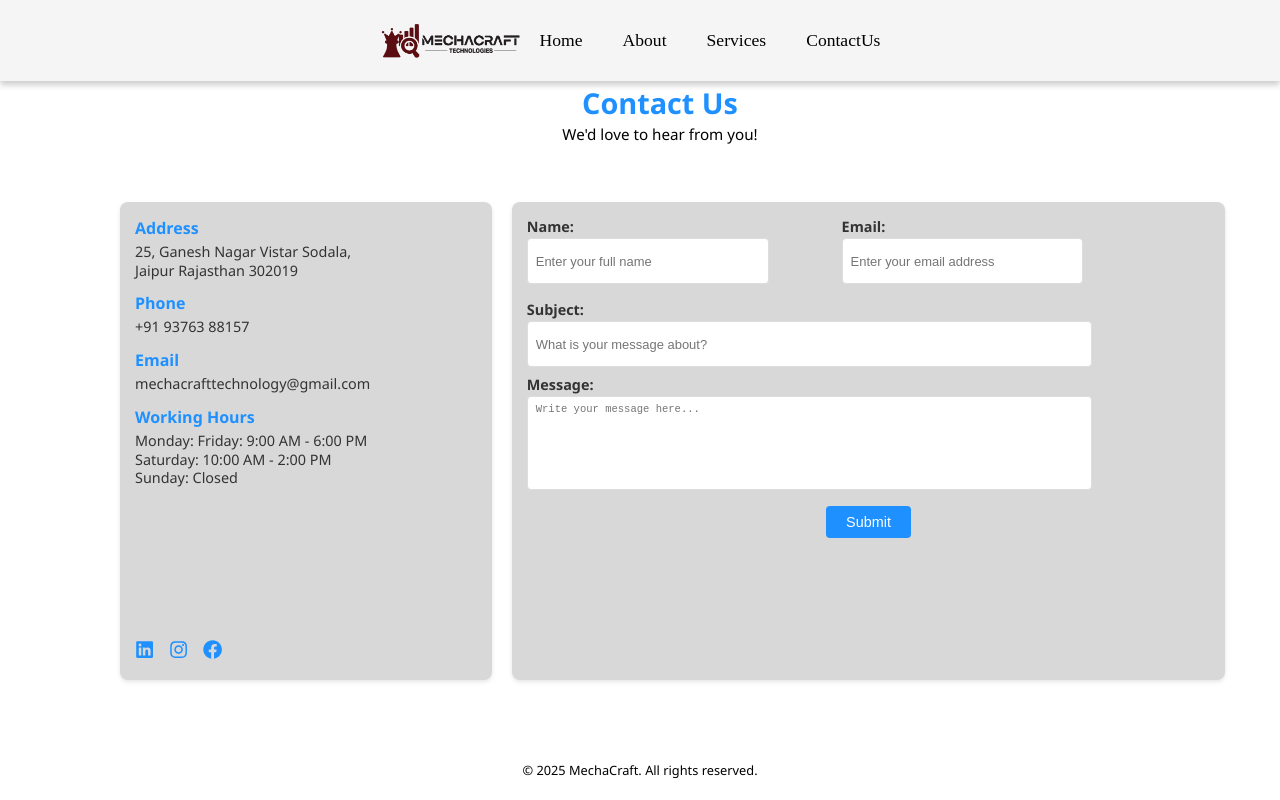
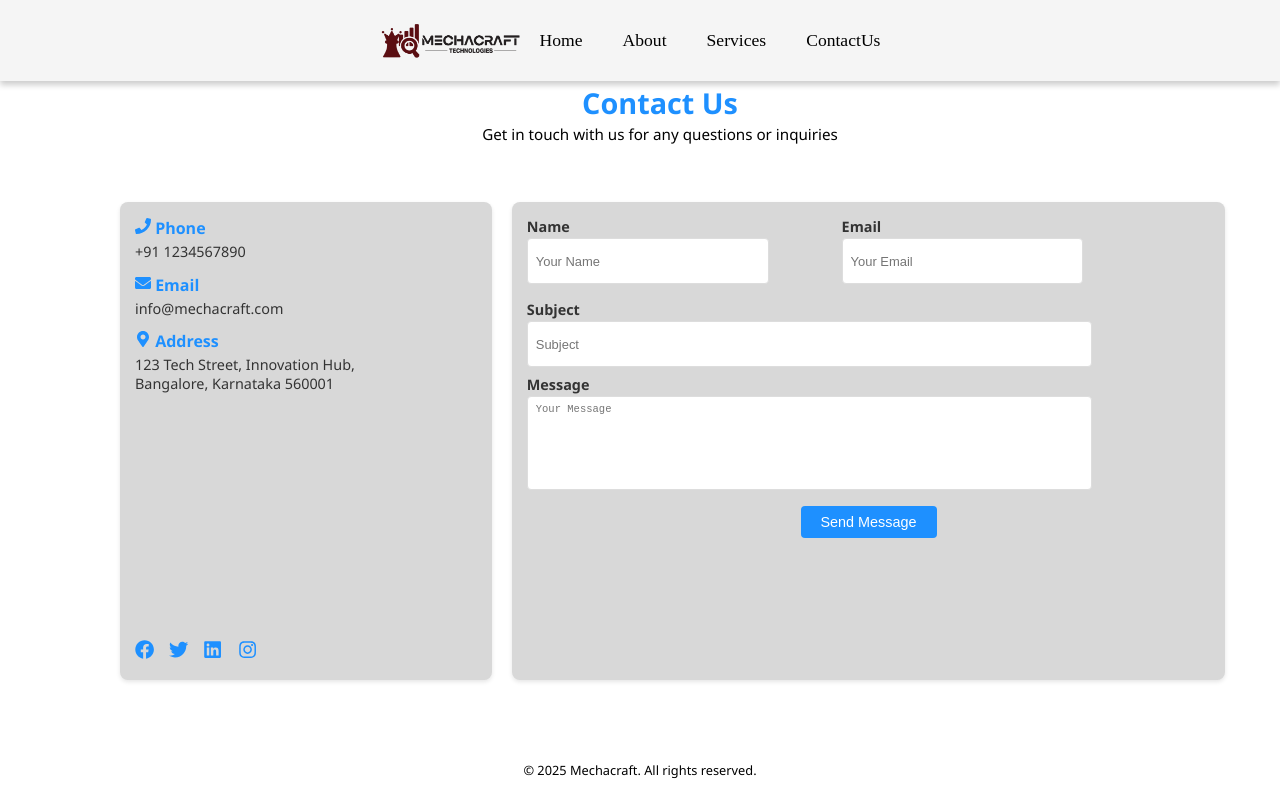
Before and after one commit to MegaBOT07/mohti, a React (Vite) app in the folder mechacraft/: page /ContactUs in a window 1280 px wide. Built offline with nearby package versions, Linux system fonts and the light colour scheme.

Commit message:
Changes to be committed: 	modified:   mechacraft/src/components/App1.jsx 	modified:   mechacraft/src/components/ContactUs.jsx 	modified:   mechacraft/src/components/Services.css 	modified:   mechacraft/src/components/Services.jsx 	modified:   mechacraft/src/components/card.css

```diff
--- a/mechacraft/src/components/ContactUs.jsx
+++ b/mechacraft/src/components/ContactUs.jsx
@@ -1,17 +1,42 @@
-import React, { useState } from "react";
-import "./ContactUs.css";
-import { FaLinkedin, FaInstagram, FaFacebook } from "react-icons/fa";
+import React from 'react';
+import './ContactUs.css';
+import { FaPhone, FaEnvelope, FaMapMarkerAlt, FaFacebook, FaTwitter, FaLinkedin, FaInstagram } from 'react-icons/fa';
 
 const ContactUs = () => {
-  const [name, setName] = useState("");
-  const [email, setEmail] = useState("");
-  const [subject, setSubject] = useState("");
-  const [message, setMessage] = useState("");
+  const handleSubmit = async (e) => {
+    e.preventDefault();
+    const formData = new FormData(e.target);
+    const data = Object.fromEntries(formData.entries());
 
-  const handleSubmit = (e) => {
-    e.preventDefault();
-    alert("Thank you for your message!");
-    // You can add logic here to send the form data
+    try {
+      const response = await fetch('https://api.emailjs.com/api/v1.0/email/send', {
+        method: 'POST',
+        headers: {
+          'Content-Type': 'application/json',
+        },
+        body: JSON.stringify({
+          service_id: 'YOUR_SERVICE_ID', // Replace with your EmailJS service ID
+          template_id: 'YOUR_TEMPLATE_ID', // Replace with your EmailJS template ID
+          user_id: 'YOUR_USER_ID', // Replace with your EmailJS user ID
+          template_params: {
+            name: data.name,
+            email: data.email,
+            subject: data.subject,
+            message: data.message,
+          }
+        }),
+      });
+
+      if (response.ok) {
+        alert('Your message has been sent successfully!');
+        e.target.reset();
+      } else {
+        throw new Error('Failed to send email');
+      }
+    } catch (error) {
+      console.error('Error:', error);
+      alert('There was an error sending your message. Please try again later.');
+    }
   };
 
   return (
@@ -19,90 +44,57 @@ const ContactUs = () => {
       <div className="contactus-content">
         <header className="contactus-header">
           <h1>Contact Us</h1>
-          <p>We'd love to hear from you!</p>
+          <p>Get in touch with us for any questions or inquiries</p>
         </header>
 
         <div className="contactus-wrapper">
           <div className="contact-info">
             <div className="info-item">
-              <h3>Address</h3>
-              <p>25, Ganesh Nagar Vistar Sodala,<br /> Jaipur Rajasthan 302019</p>
+              <h3><FaPhone /> Phone</h3>
+              <p>+91 1234567890</p>
             </div>
             <div className="info-item">
-              <h3>Phone</h3>
-              <p>+91 93763 88157</p>
+              <h3><FaEnvelope /> Email</h3>
+              <p>info@mechacraft.com</p>
             </div>
             <div className="info-item">
-              <h3>Email</h3>
-              <p>mechacrafttechnology@gmail.com</p>
-            </div>
-            <div className="info-item">
-              <h3>Working Hours</h3>
-              <p>Monday: Friday: 9:00 AM - 6:00 PM<br />
-                 Saturday: 10:00 AM - 2:00 PM<br />
-                 Sunday: Closed</p>
+              <h3><FaMapMarkerAlt /> Address</h3>
+              <p>123 Tech Street, Innovation Hub,<br />Bangalore, Karnataka 560001</p>
             </div>
             <div className="social-icons">
-              <a href="https://in.linkedin.com/company/mechacraft-technologies" target="_blank" rel="noopener noreferrer">
-                <FaLinkedin />
-              </a>
-              <a href="https://www.facebook.com/people/MechaCraft-Technologies/61559910946002/" target="_blank" rel="noopener noreferrer">
-                <FaInstagram />
-              </a>
-              <a href="https://www.instagram.com/mechacraftofficial" target="_blank" rel="noopener noreferrer">
-                <FaFacebook />
-              </a>
+              <a href="#"><FaFacebook /></a>
+              <a href="#"><FaTwitter /></a>
+              <a href="#"><FaLinkedin /></a>
+              <a href="#"><FaInstagram /></a>
             </div>
           </div>
 
           <form className="contactus-form" onSubmit={handleSubmit}>
             <div className="name-email-row">
               <label>
-                Name:
-                <input
-                  type="text"
-                  value={name}
-                  onChange={(e) => setName(e.target.value)}
-                  required
-                  placeholder="Enter your full name"
-                />
+                Name
+                <input type="text" name="name" required placeholder="Your Name" />
               </label>
               <label>
-                Email:
-                <input
-                  type="email"
-                  value={email}
-                  onChange={(e) => setEmail(e.target.value)}
-                  required
-                  placeholder="Enter your email address"
-                />
+                Email
+                <input type="email" name="email" required placeholder="Your Email" />
               </label>
             </div>
             <label>
-              Subject:
-              <input
-                type="text"
-                value={subject}
-                onChange={(e) => setSubject(e.target.value)}
-                required
-                placeholder="What is your message about?"
-              />
+              Subject
+              <input type="text" name="subject" required placeholder="Subject" />
             </label>
             <label>
-              Message:
-              <textarea
-                value={message}
-                onChange={(e) => setMessage(e.target.value)}
-                required
-                placeholder="Write your message here..."
-              ></textarea>
+              Message
+              <textarea name="message" required placeholder="Your Message"></textarea>
             </label>
-            <button type="submit">Submit</button>
+            <button type="submit">Send Message</button>
           </form>
         </div>
       </div>
+
       <footer className="contactus-footer">
-        <p>&copy; 2025 MechaCraft. All rights reserved.</p>
+        <p>&copy; 2025 Mechacraft. All rights reserved.</p>
       </footer>
     </div>
   );
--- a/mechacraft/src/components/Services.css
+++ b/mechacraft/src/components/Services.css
@@ -249,15 +249,16 @@ body, html {
   }
 
   .mechacraft-modal-content {
-    background: white;
+    background: #d8d8d8;
     padding: 30px;
-    border-radius: 10px;
+    border-radius: 8px;
     width: 90%;
     max-width: 600px;
     max-height: 90vh;
     overflow-y: auto;
     position: relative;
     animation: slideIn 0.3s ease;
+    box-shadow: 0 2px 4px rgba(0, 0, 0, 0.1);
   }
 
   .mechacraft-modal-close {
@@ -281,35 +282,72 @@ body, html {
 
   /* Form Styles */
   .mechacraft-workshop-form {
-    margin-top: 20px;
+    display: flex;
+    flex-direction: column;
+    gap: 15px;
   }
 
   .mechacraft-form-group {
-    margin-bottom: 20px;
-    text-align: left;
+    display: flex;
+    flex-direction: column;
   }
 
   .mechacraft-form-group label {
-    display: block;
-    margin-bottom: 8px;
+    font-weight: 600;
     color: #333;
-    font-weight: 500;
+    font-size: 0.9em;
+    margin-bottom: 5px;
   }
 
   .mechacraft-form-group input,
   .mechacraft-form-group textarea {
     width: 100%;
-    padding: 12px;
+    padding: 10px;
+    border-radius: 4px;
     border: 1px solid #ddd;
-    border-radius: 5px;
-    font-size: 1em;
-    transition: border-color 0.3s ease;
+    background-color: #ffffff;
+    color: #333;
+    font-size: 0.9em;
   }
 
-  .mechacraft-form-group input:focus,
-  .mechacraft-form-group textarea:focus {
-    outline: none;
-    border-color: #0056b3;
+  .mechacraft-form-group textarea {
+    height: 120px;
+    resize: none;
+  }
+
+  .mechacraft-submit-button {
+    background-color: #1e90ff;
+    color: white;
+    border: none;
+    padding: 12px 25px;
+    border-radius: 4px;
+    cursor: pointer;
+    font-size: 1em;
+    align-self: center;
+    transition: background-color 0.3s ease;
+  }
+
+  .mechacraft-submit-button:hover {
+    background-color: #1976d2;
+  }
+
+  @media (max-width: 768px) {
+    .mechacraft-modal-content {
+      width: 95%;
+      padding: 20px;
+      margin: 10px;
+    }
+
+    .mechacraft-form-group input,
+    .mechacraft-form-group textarea {
+      font-size: 16px;
+      padding: 12px;
+    }
+
+    .mechacraft-submit-button {
+      width: 100%;
+      padding: 15px;
+    }
   }
 
 .services {
--- a/mechacraft/src/components/Services.jsx
+++ b/mechacraft/src/components/Services.jsx
@@ -1,6 +1,7 @@
 // Services.js
-import React, { useState } from "react";
+import React, { useState, useEffect } from "react";
 import { Link } from "react-router-dom";
+import emailjs from '@emailjs/browser';
 import "./Services.css";
 
 const iotAgricultureImage = "./assets/service1.jpeg";
@@ -14,6 +15,11 @@ const workshopImage = "./assets/service8.jpeg";
 
 const Services = () => {
   const [isModalOpen, setIsModalOpen] = useState(false);
+
+  useEffect(() => {
+    // Initialize EmailJS with your public key
+    emailjs.init("YOUR_PUBLIC_KEY"); // Replace with your actual public key
+  }, []);
 
   const services = [
     {
@@ -74,14 +80,35 @@ const Services = () => {
     },
   ];
 
-  const handleSubmit = (e) => {
+  const handleSubmit = async (e) => {
     e.preventDefault();
     const formData = new FormData(e.target);
     const data = Object.fromEntries(formData.entries());
-    console.log("Custom Workshop Request Data:", data);
-    alert("Your request has been submitted successfully!");
-    e.target.reset();
-    setIsModalOpen(false);
+
+    try {
+      const response = await emailjs.send(
+        'YOUR_SERVICE_ID', // Replace with your EmailJS service ID
+        'YOUR_TEMPLATE_ID', // Replace with your EmailJS template ID
+        {
+          name: data.name,
+          email: data.email,
+          phone: data.phone,
+          organization: data.organization,
+          details: data.details,
+        }
+      );
+
+      if (response.status === 200) {
+        alert('Your workshop request has been submitted successfully!');
+        e.target.reset();
+        setIsModalOpen(false);
+      } else {
+        throw new Error('Failed to send email');
+      }
+    } catch (error) {
+      console.error('Error:', error);
+      alert('There was an error submitting your request. Please try again later.');
+    }
   };
 
   return (
--- a/mechacraft/src/components/card.css
+++ b/mechacraft/src/components/card.css
@@ -1,6 +1,9 @@
 .collaboration-services {
-    padding: 0px 20px 60px 20px;
+    min-height: 100vh;
+    padding: 20px 20px 60px 20px;
     background-color: #ffffff;
+    display: flex;
+    flex-direction: column;
 }
 
 .collaboration-title {
@@ -8,7 +11,7 @@
     font-weight: 700;
     color: #1e90ff;
     font-size: 2.5rem;
-    margin-bottom: 40px;
+    margin-bottom: 0px;
 }
 
 .collaboration-grid {
@@ -61,6 +64,8 @@
 @media (max-width: 992px) {
     .collaboration-grid {
         grid-template-columns: repeat(2, 1fr);
+        gap: 20px;
+        padding: 15px;
     }
 }
 
@@ -77,3 +82,45 @@
         padding: 20px;
     }
 }
+
+@media (max-width: 480px) {
+    .collaboration-services {
+        min-height: 100vh;
+        padding: 10px;
+    }
+
+    .collaboration-grid {
+        grid-template-columns: repeat(2, 1fr);
+        gap: 15px;
+        padding: 10px;
+        flex: 1;
+    }
+
+    .collaboration-title {
+        font-size: 1.8rem;
+        margin-bottom: 20px;
+    }
+
+    .collaboration-card {
+        padding: 12px;
+        height: calc((100vh - 300px) / 3);
+        min-height: unset;
+        display: flex;
+        flex-direction: column;
+    }
+
+    .collaboration-card__title {
+        font-size: 1.1rem;
+        margin-bottom: 8px;
+    }
+
+    .collaboration-card__icon {
+        font-size: 1.8rem;
+        margin-bottom: 8px;
+    }
+
+    .collaboration-card__text {
+        font-size: 0.85rem;
+        margin: 0;
+    }
+}
```
Also changed, not shown: mechacraft/src/components/App1.jsx (+14 -9 lines).
